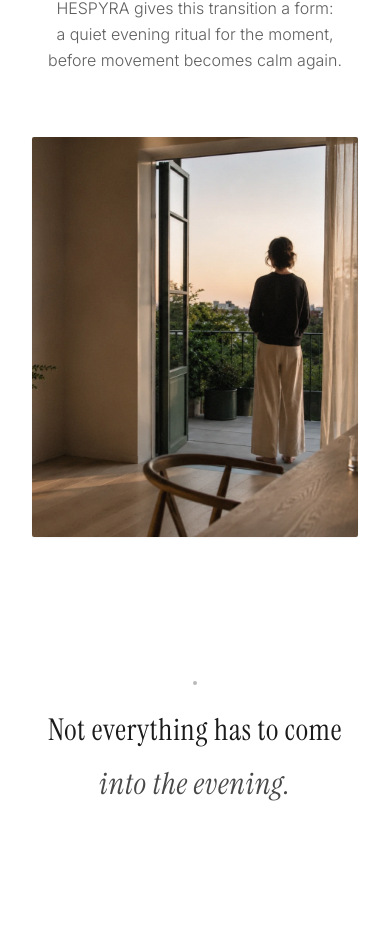
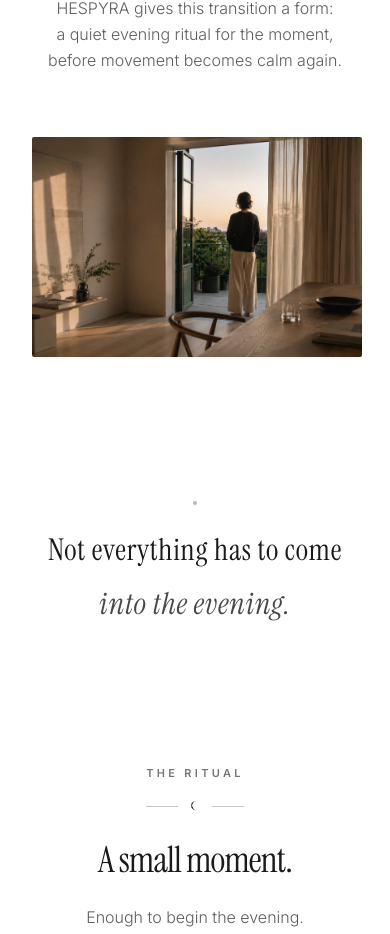
Before and after one commit to dudi991/senoa-landingpage, a React (Vite) app: page / in a window 390 px wide. Shown: the part 2016-2950 px from the top of the page. Built offline with nearby package versions, Linux system fonts and the light colour scheme.

Commit message:
style: fix philosophy image aspect ratio on mobile devices to prevent vertical stretching

```diff
--- a/src/components/CustomerStory.tsx
+++ b/src/components/CustomerStory.tsx
@@ -50,7 +50,7 @@ const CustomerStory = () => {
           </div>
 
           {/* Right Column - Large Widescreen Editorial Image */}
-          <div className="lg:col-span-7 relative min-h-[400px] lg:min-h-[500px] rounded-sm overflow-hidden shadow-sm analog-wrapper analog-grain">
+          <div className="lg:col-span-7 relative aspect-[3/2] lg:aspect-auto lg:h-full min-h-[220px] lg:min-h-[500px] rounded-sm overflow-hidden shadow-sm analog-wrapper analog-grain">
             <img
               src="images/philosophieWindow.webp"
               alt={t('philosophy.title')}
```
